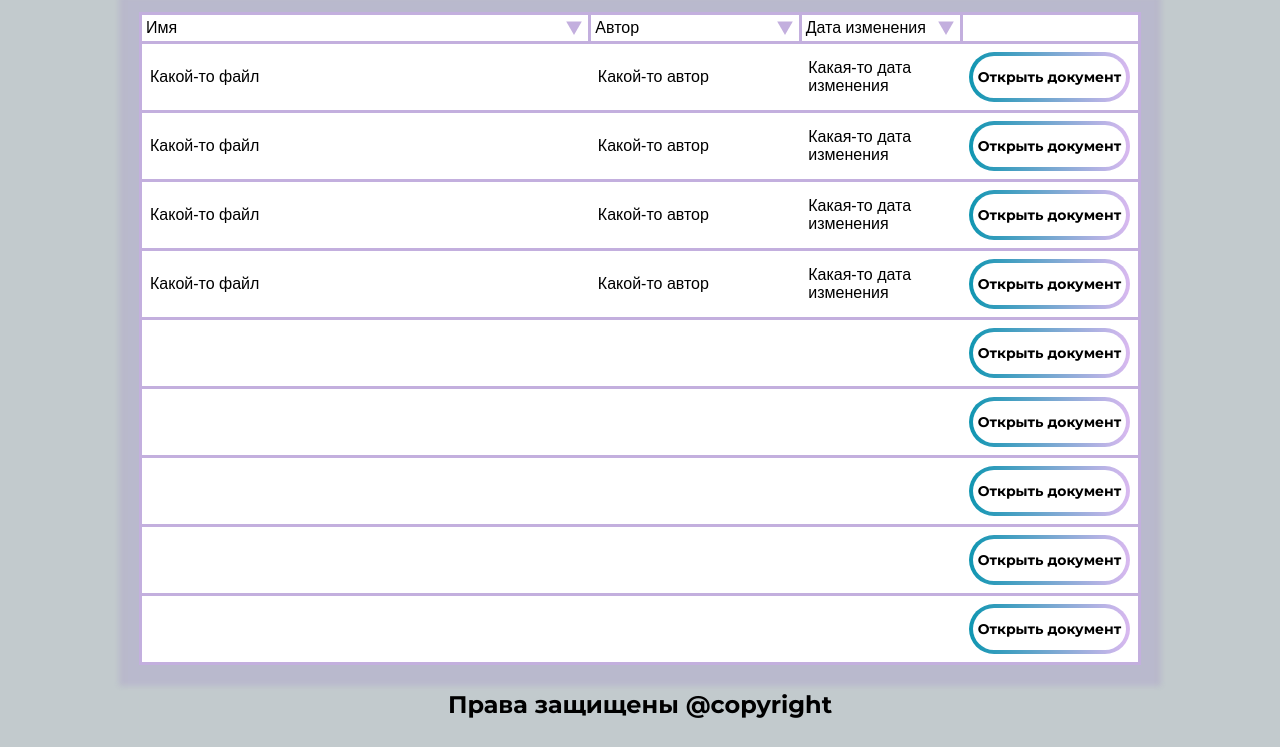
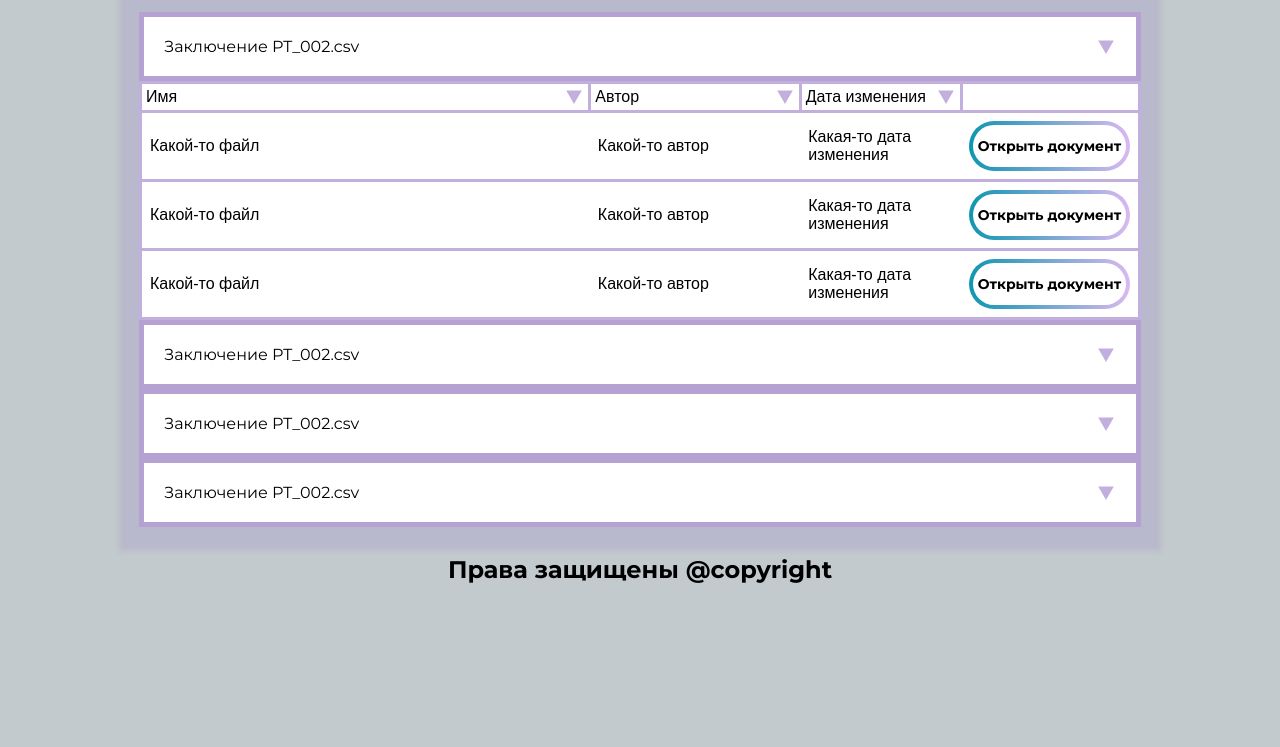
Before and after one commit to viklover/hackathon-java-2022, a plain HTML site: page document.html in a window 1280 px wide. Shown: the part 103-850 px from the top of the page. After the commit the page ends 800 px from the top, so only its background shows below. Drawn offline with Linux system fonts and the light colour scheme.

Commit message:
add lists

```diff
--- a/document.html
+++ b/document.html
@@ -23,6 +23,14 @@
     </div>
 
     <div class="content">
+        <div class="file-type">
+            <div class="file-type-name">Заключение РТ_002.csv</div>
+            <div class="file-type-bn">
+                <svg width="16" height="14" viewBox="0 0 16 14" fill="none" xmlns="http://www.w3.org/2000/svg">
+                <path d="M8 14L0.20577 0.5L15.7942 0.500002L8 14Z"/>
+                </svg>
+            </div>
+        </div>
         <table>
             <tr class="sort">
                 <td class="sort-cat sort-filenames"><div class="sort-content">
@@ -126,127 +134,31 @@
                     </div>
                 </td>
             </tr>
-            <tr>
-                <td>
-                    <div class="name_file_4">
-                        Какой-то файл
-                    </div>
-                </td>
-                <td>
-                    <div class="name_author_4">
-                        Какой-то автор
-                    </div>
-                </td>
-                <td>
-                    <div class="data_4">
-                        Какая-то дата изменения
-                    </div>
-                </td>
-                <td>
-                    <div class="input__wrapper">
-                        <input name="file" type="file" name="file" id="input__file" class="input input__file" multiple>
-                        <label for="input__file" class="bn31 open-file">
-                            <span class="bn31span">Открыть документ</span>
-                        </label>
-                    </div>
-                </td>
-            </tr>
-            <tr>
-                <td>
-                    <div class=""></div>
-                </td>
-                <td>
-                    <div class=""></div>
-                </td>
-                <td>
-                    <div class=""></div>
-                </td>
-                <td>
-                    <div class="input__wrapper">
-                        <input name="file" type="file" name="file" id="input__file" class="input input__file" multiple>
-                        <label for="input__file" class="bn31 open-file">
-                            <span class="bn31span">Открыть документ</span>
-                        </label>
-                    </div>
-                </td>
-            </tr>
-            <tr>
-                <td>
-                    <div class=""></div>
-                </td>
-                <td>
-                    <div class=""></div>
-                </td>
-                <td>
-                   <div class=""></div>
-                </td>
-                <td>
-                    <div class="input__wrapper">
-                        <input name="file" type="file" name="file" id="input__file" class="input input__file" multiple>
-                        <label for="input__file" class="bn31 open-file">
-                            <span class="bn31span">Открыть документ</span>
-                        </label>
-                    </div>
-                </td>
-            </tr>
-            <tr>
-                <td>
-                    <div class=""></div>
-                </td>
-                <td>
-                    <div class=""></div>
-                </td>
-                <td>
-                    <div class=""></div>
-                </td>
-                <td>
-                    <div class="input__wrapper">
-                        <input name="file" type="file" name="file" id="input__file" class="input input__file" multiple>
-                        <label for="input__file" class="bn31 open-file">
-                            <span class="bn31span">Открыть документ</span>
-                        </label>
-                    </div>
-                </td>
-            </tr>
-            <tr>
-                <td>
-                   <div class=""></div>
-                </td>
-                <td>
-                   <div class=""></div>
-                </td>
-                <td>
-                   <div class=""></div>
-                </td>
-                <td>
-                    <div class="input__wrapper">
-                        <input name="file" type="file" name="file" id="input__file" class="input input__file" multiple>
-                        <label for="input__file" class="bn31 open-file">
-                            <span class="bn31span">Открыть документ</span>
-                        </label>
-                    </div>
-                </td>
-            </tr>
-            <tr>
-                <td>
-                    <div class=""></div>
-                </td>
-                <td>
-                    <div class=""></div>
-                </td>
-                <td>
-                    <div class=""></div>
-                </td>
-                <td>
-                    <div class="input__wrapper">
-                        <input name="file" type="file" name="file" id="input__file" class="input input__file" multiple>
-                        <label for="input__file" class="bn31 open-file">
-                            <span class="bn31span">Открыть документ</span>
-                        </label>
-                    </div>
-                </td>
-            </tr>
         </table>
+        <div class="file-type">
+            <div class="file-type-name">Заключение РТ_002.csv</div>
+            <div class="file-type-bn">
+                <svg width="16" height="14" viewBox="0 0 16 14" fill="none" xmlns="http://www.w3.org/2000/svg">
+                <path d="M8 14L0.20577 0.5L15.7942 0.500002L8 14Z"/>
+                </svg>
+            </div>
+        </div>
+        <div class="file-type">
+            <div class="file-type-name">Заключение РТ_002.csv</div>
+            <div class="file-type-bn">
+                <svg width="16" height="14" viewBox="0 0 16 14" fill="none" xmlns="http://www.w3.org/2000/svg">
+                <path d="M8 14L0.20577 0.5L15.7942 0.500002L8 14Z"/>
+                </svg>
+            </div>
+        </div>
+        <div class="file-type">
+            <div class="file-type-name">Заключение РТ_002.csv</div>
+            <div class="file-type-bn">
+                <svg width="16" height="14" viewBox="0 0 16 14" fill="none" xmlns="http://www.w3.org/2000/svg">
+                <path d="M8 14L0.20577 0.5L15.7942 0.500002L8 14Z"/>
+                </svg>
+            </div>
+        </div>
     </div>
 
     <div class="footer">
--- a/style.css
+++ b/style.css
@@ -33,7 +33,7 @@ body {
     width: 1002px;
     background: #FFFFFF;
     box-shadow: 0 4px 5px 20px rgba(144, 103, 198, 0.17);
-    height: 650px;
+    height: max-content;
     margin: auto;
 }
 
@@ -124,6 +124,35 @@ tr {
     background: transparent;
 }
 /*Стили закончились*/
+
+.file-type {
+    display: flex;
+    flex-direction: row;
+    justify-content: space-between;
+    padding: 20px;
+    border: 5px solid rgb(181, 161, 210);;
+}
+
+.file-type .file-type-bn {
+    height: max-content;
+    cursor: pointer;
+}
+
+.file-type .file-type-bn svg {
+    padding-top: 2px;
+    margin-bottom: -2px;
+    padding-right: 2px;
+    margin-left: -2px;
+}
+
+.file-type .file-type-bn svg path {
+    fill: rgb(195, 175, 222);
+    transition: 0.1s ease;
+}
+
+.file-type .file-type-bn:hover svg path {
+    fill: rgb(155, 138, 178);
+}
 
 /*Таблица началась*/
 table {
```
